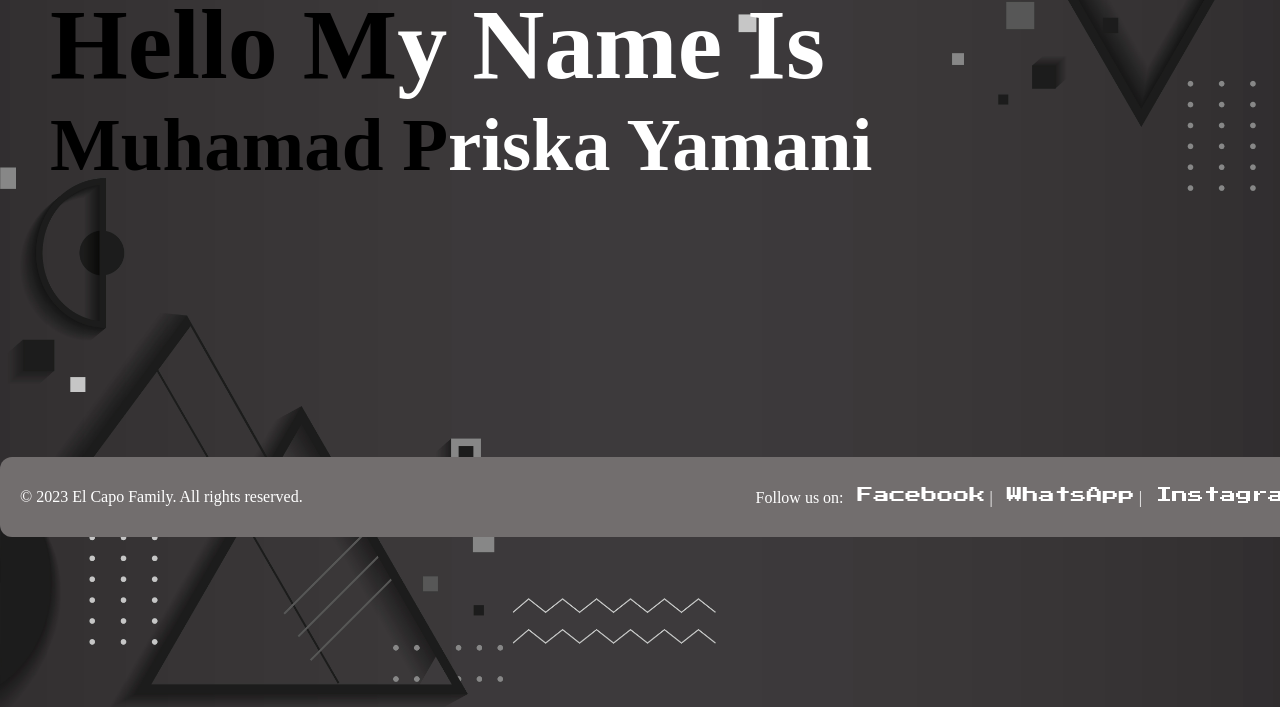
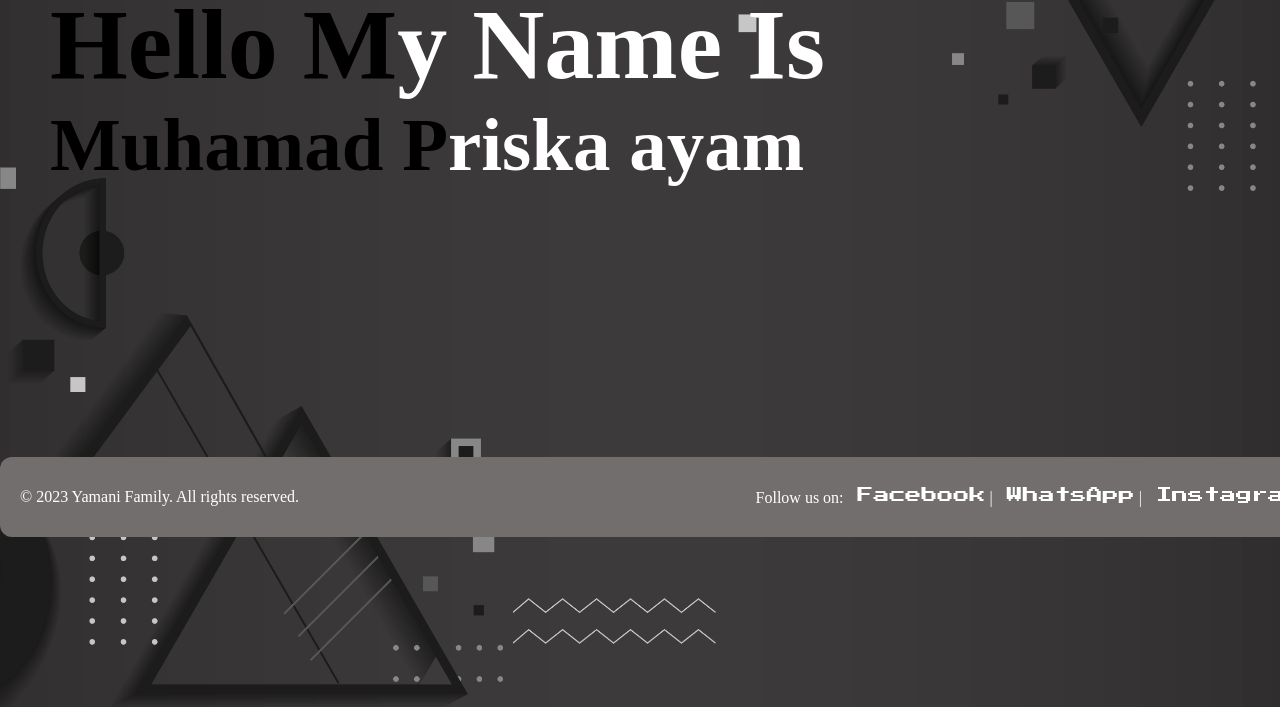
Before and after one commit to muhamadpriskayamani/myportofolio, a plain HTML site: page index.html in a window 1280 px wide. Shown: the part 93-800 px from the top of the page. Drawn offline with Linux system fonts and the light colour scheme; a web font is replaced by a local one.

Commit message:
update index

```diff
--- a/portofolio.html
+++ b/index.html
@@ -26,7 +26,7 @@
     </header>
     <main>
         <h1>Hello M<span>y Name Is</span></h1>
-        <h2>Muhamad P<span>riska Yamani</span></h2>
+        <h2>Muhamad P<span>riska ayam</span></h2>
     </main>
         <!-- end nav -->
         <!-- main -->
@@ -36,7 +36,7 @@
 
         <!-- end footer -->
     <footer class="flex-footer">
-            <p>&copy; 2023 El Capo Family. All rights reserved.</p>
+            <p>&copy; 2023 Yamani Family. All rights reserved.</p>
             <p>Follow us on: <a href="#">Facebook</a> | <a href="https://wa.me/6285894221161">WhatsApp</a> | <a href="#">Instagram</a></p>
     </footer>
     </body>
```
